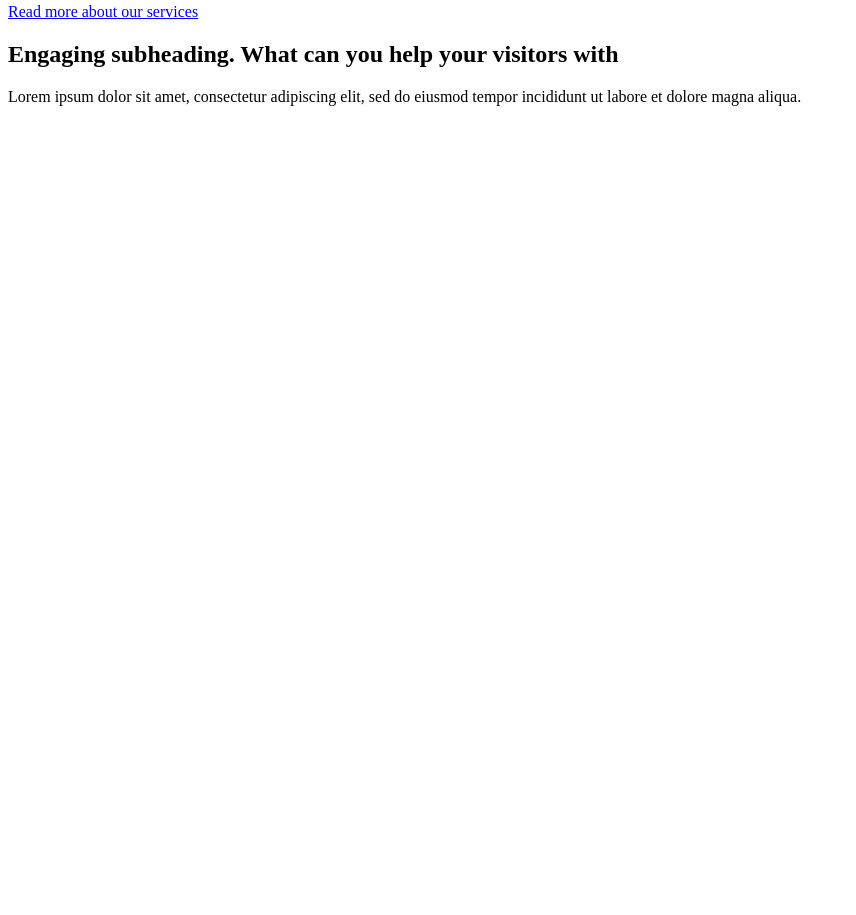
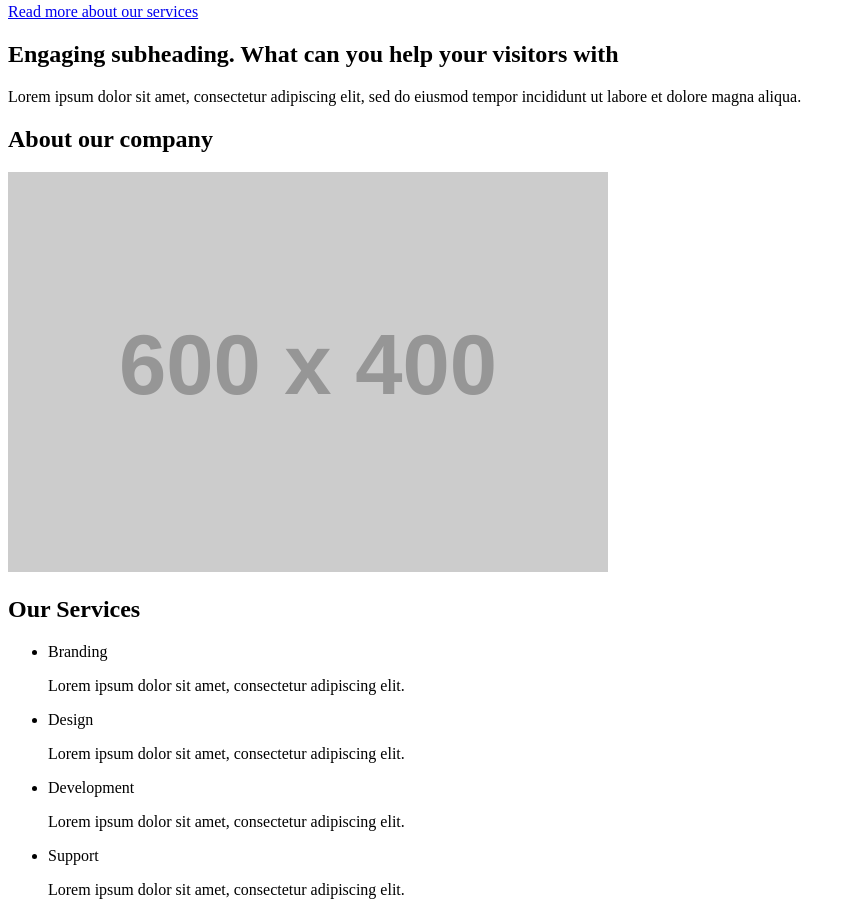
Before and after one commit to odaju/Eksamen-Webutvikling-2023, a plain HTML site: page index.html in a window 1280 px wide. Shown: the part 258-1173 px from the top of the page, without its empty margins (0-856 px from the left). Before the commit the page ends 800 px from the top, so only its background shows below. Drawn offline with Linux system fonts and the light colour scheme; placeholder pictures from the web are drawn by us.

Commit message:
satt inn placeholder bilde og lagt til flere sections

```diff
--- a/index.html
+++ b/index.html
@@ -26,6 +26,21 @@
             <h2>Engaging subheading. What can you help your visitors with</h2>
             <p>Lorem ipsum dolor sit amet, consectetur adipiscing elit, sed do eiusmod tempor incididunt ut labore et dolore magna aliqua.</p>
         </section>
+        <section>
+            <article>
+                <h2>About our company</h2>
+                <img src="https://placehold.co/600x400" alt="placeholder picture for about section">
+            </article>
+        </section>
+        <section>
+            <h2>Our Services</h2>
+            <ul>
+                <li>Branding<p>Lorem ipsum dolor sit amet, consectetur adipiscing elit.</p></li>
+                <li>Design<p>Lorem ipsum dolor sit amet, consectetur adipiscing elit.</p></li>
+                <li>Development<p>Lorem ipsum dolor sit amet, consectetur adipiscing elit.</p></li>
+                <li>Support<p>Lorem ipsum dolor sit amet, consectetur adipiscing elit.</p></li>
+            </ul>
+        </section>
 
     </main>
     </body>
```
